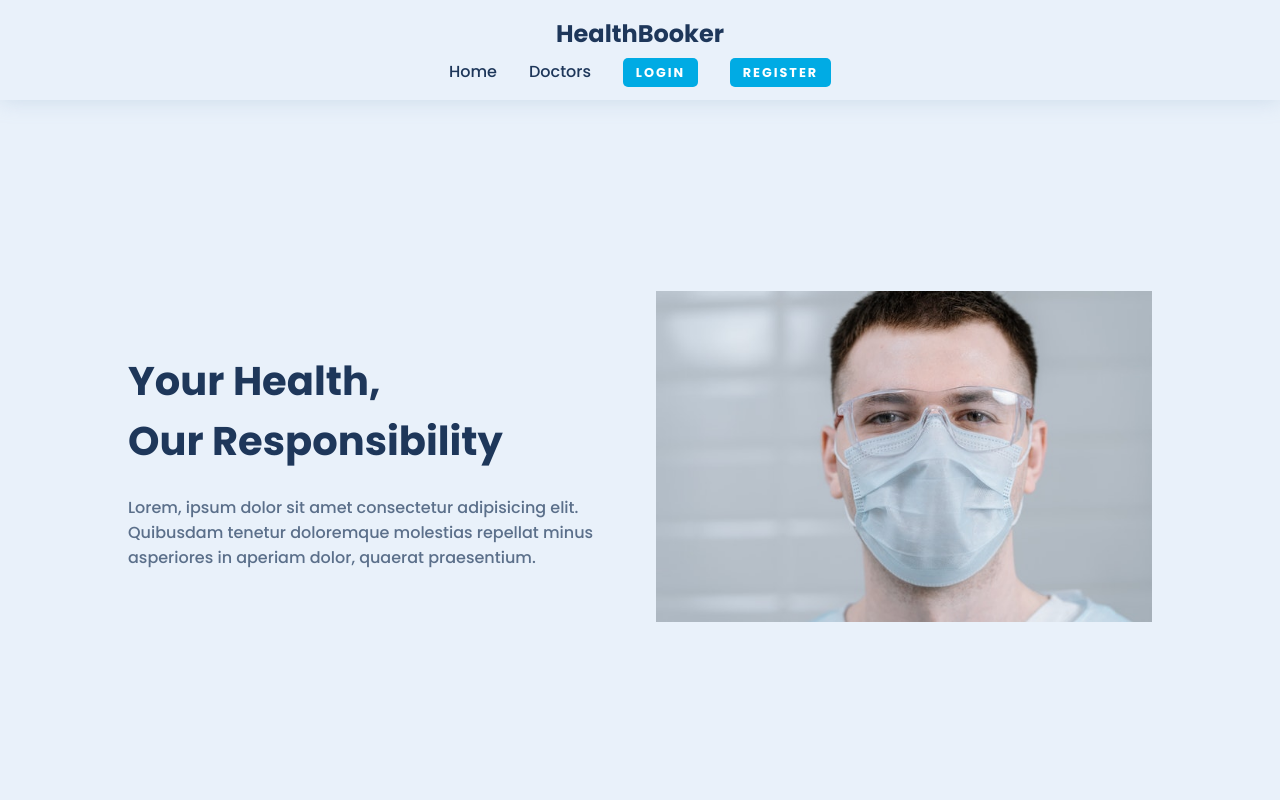
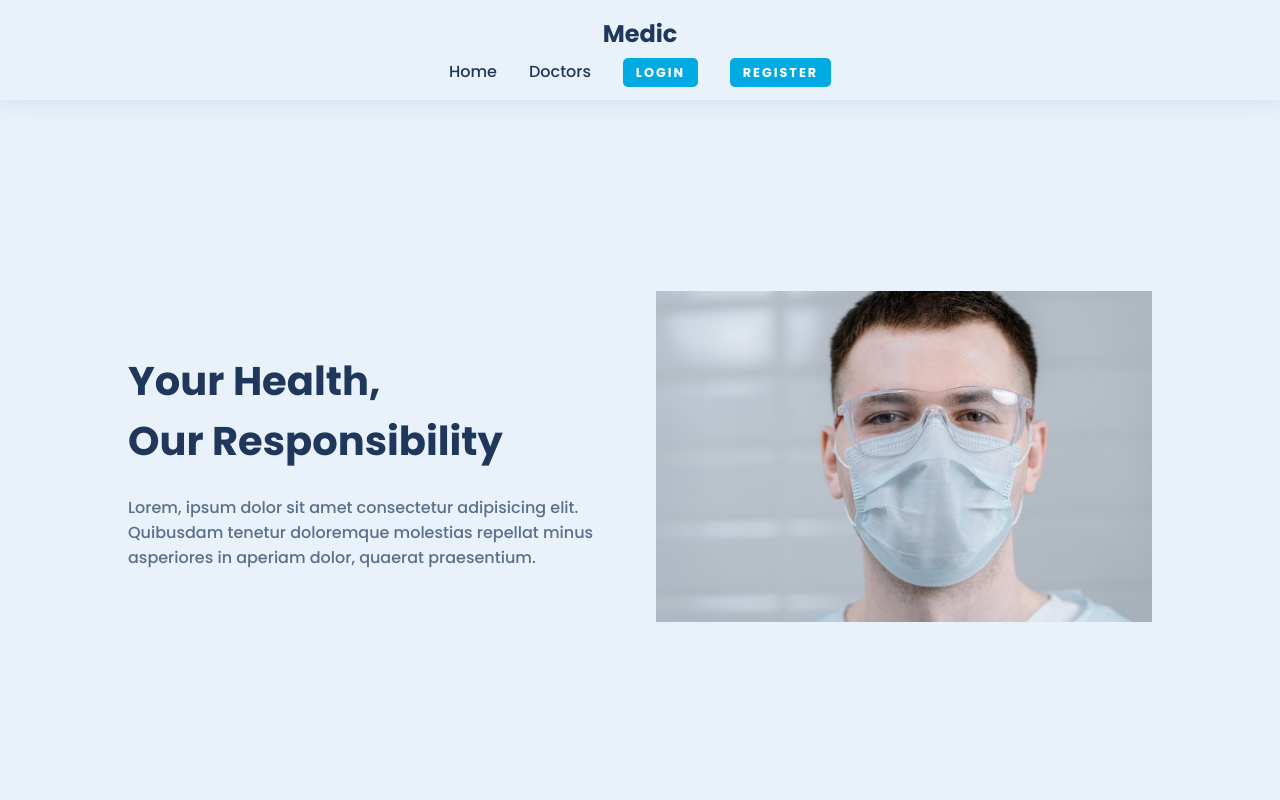
Before and after one commit to Vishwa-ud/Smart-Healthcare-System-for-Urban-Hospitals, a React (Create React App) app in the folder frontend/: page / in a window 1280 px wide. Shown: the top 800 px of the page. Built offline with nearby package versions, Linux system fonts and the light colour scheme; no server answers.

Commit message:
Update page title to "Medic" in index.html and Navbar.jsx

```diff
--- a/frontend/public/index.html
+++ b/frontend/public/index.html
@@ -103,7 +103,7 @@
       rel="manifest"
       href="/site.webmanifest"
     />
-    <title>HealthBooker</title>
+    <title>Medic</title>
   </head>
   <body>
     <noscript>You need to enable JavaScript to run this app.</noscript>
--- a/frontend/src/components/Navbar.jsx
+++ b/frontend/src/components/Navbar.jsx
@@ -29,7 +29,7 @@ const Navbar = () => {
     <header>
       <nav className={iconActive ? "nav-active" : ""}>
         <h2 className="nav-logo">
-          <NavLink to={"/"}>HealthBooker</NavLink>
+          <NavLink to={"/"}>Medic</NavLink>
         </h2>
         <ul className="nav-links">
           <li>
```
